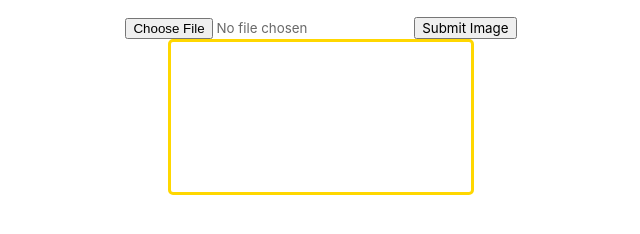
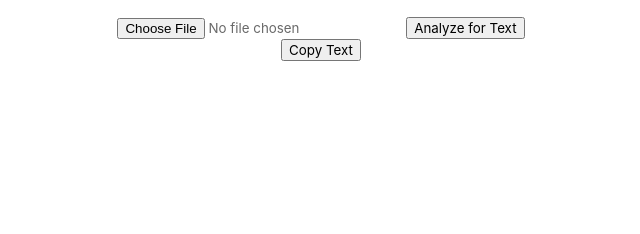
Before and after one commit to farohan/image-text, a plain HTML site: page index.html in a window 1280 px wide. Shown: the part 68-302 px from the top of the page, without its empty margins (319-959 px from the left). Drawn offline with nearby package versions, Linux system fonts and the light colour scheme.

Commit message:
Update index.html

```diff
--- a/index.html
+++ b/index.html
@@ -20,10 +20,16 @@
 
     <form id="form">
         <input id="input" type="file" accept="image/*">
-        <button type="submit" onclick="postData()">Submit Image</button>
+        <button type="submit" onclick="postData()">Analyze for Text</button>
     </form>
 
-    <canvas id="canvas"></canvas>
+    <div id="image-box"></div>
+
+    <section id="result-box">
+        <p id="results"></p>
+    </section>
+
+    <button id="copy-btn" onclick="copyText()">Copy Text</button>
 
     <script src="app.js"></script>
 </body>
```
